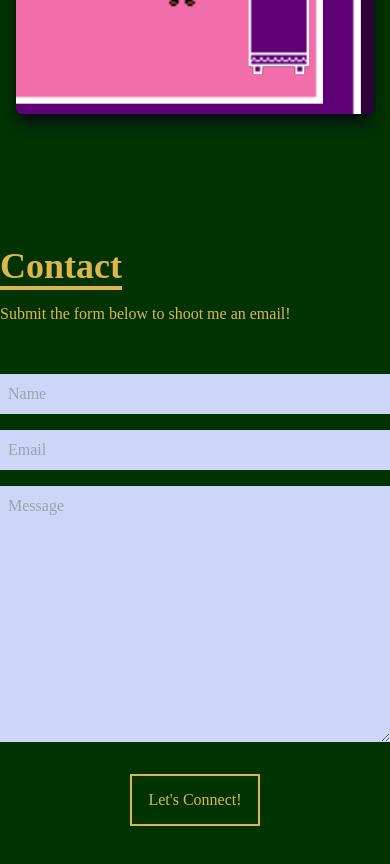
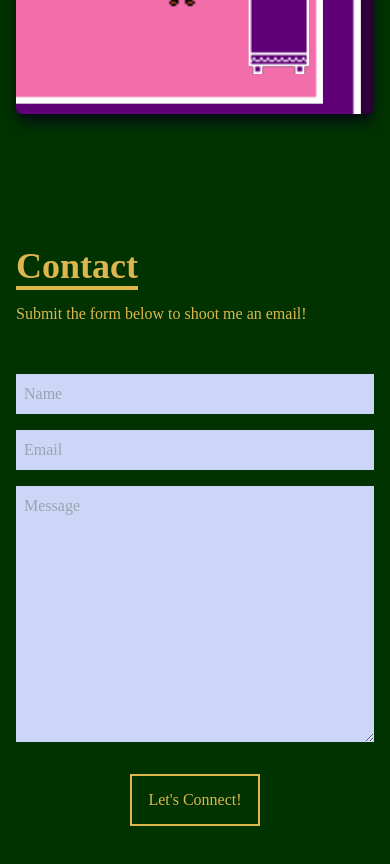
Before and after one commit to dovid11564/my-portfolio, a React (Vite) app: page / in a window 390 px wide. Shown: the part 3340-4204 px from the top of the page. Built offline with nearby package versions, Linux system fonts and the light colour scheme.

Commit message:
fixed contact padding for small screens

```diff
--- a/src/components/Contact.jsx
+++ b/src/components/Contact.jsx
@@ -3,7 +3,7 @@ import React from "react";
 const Contact = () => {
 
     return(
-        <div name='contact' className="w-full h-screen bg-green flex justify-center items-center py-16">
+        <div name='contact' className="w-full h-screen bg-green flex justify-center items-center px-4 py-16">
                 <form method="POST" action="https://getform.io/f/d5d28891-9ed4-48f5-ac64-7f4ac21177e5" className="flex flex-col max-w-[600px] w-full">
                     <div className="pb-8">
                         <p className="text-4xl font-bold inline border-b-4 border-yellow text-yellow pt-16">Contact</p>
```
